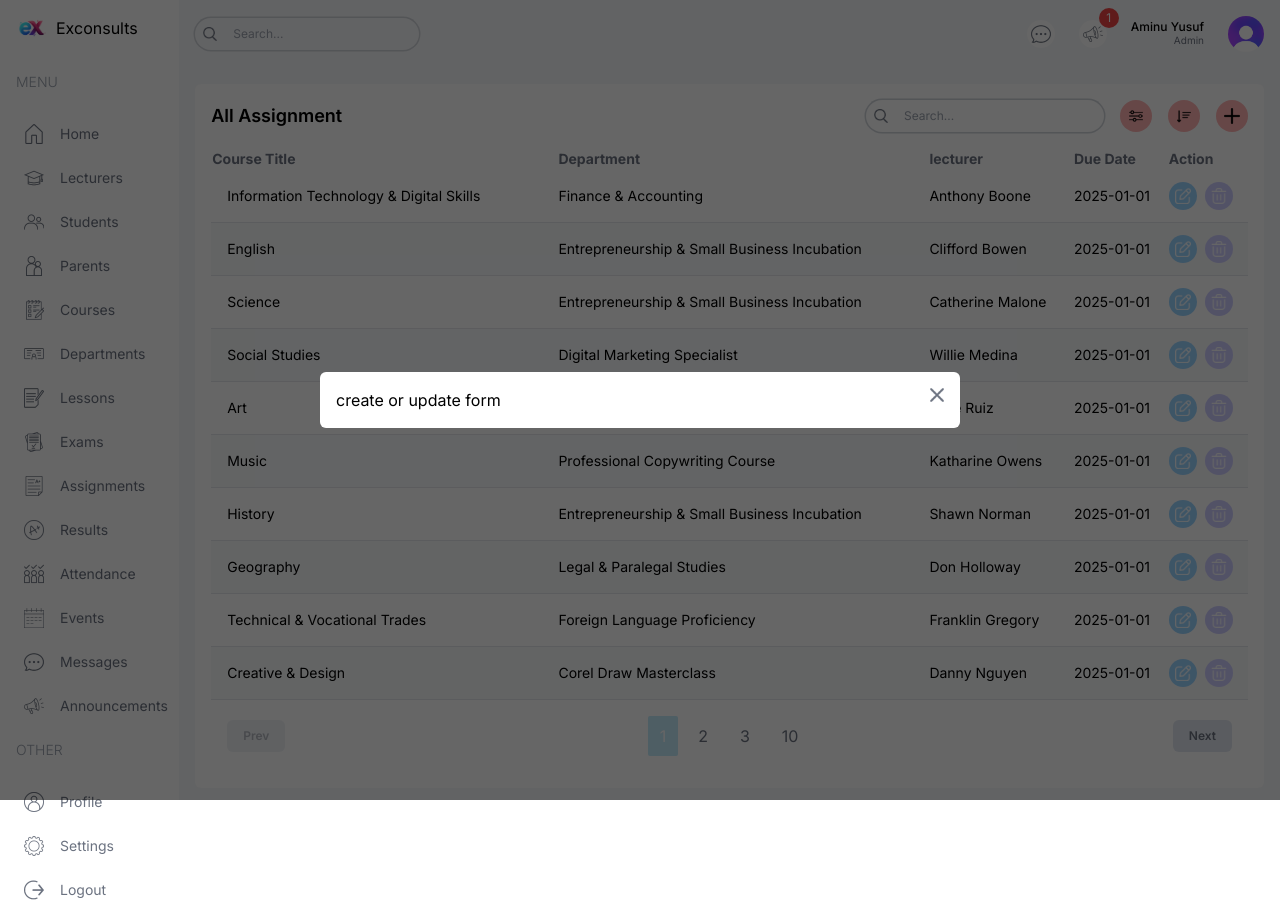
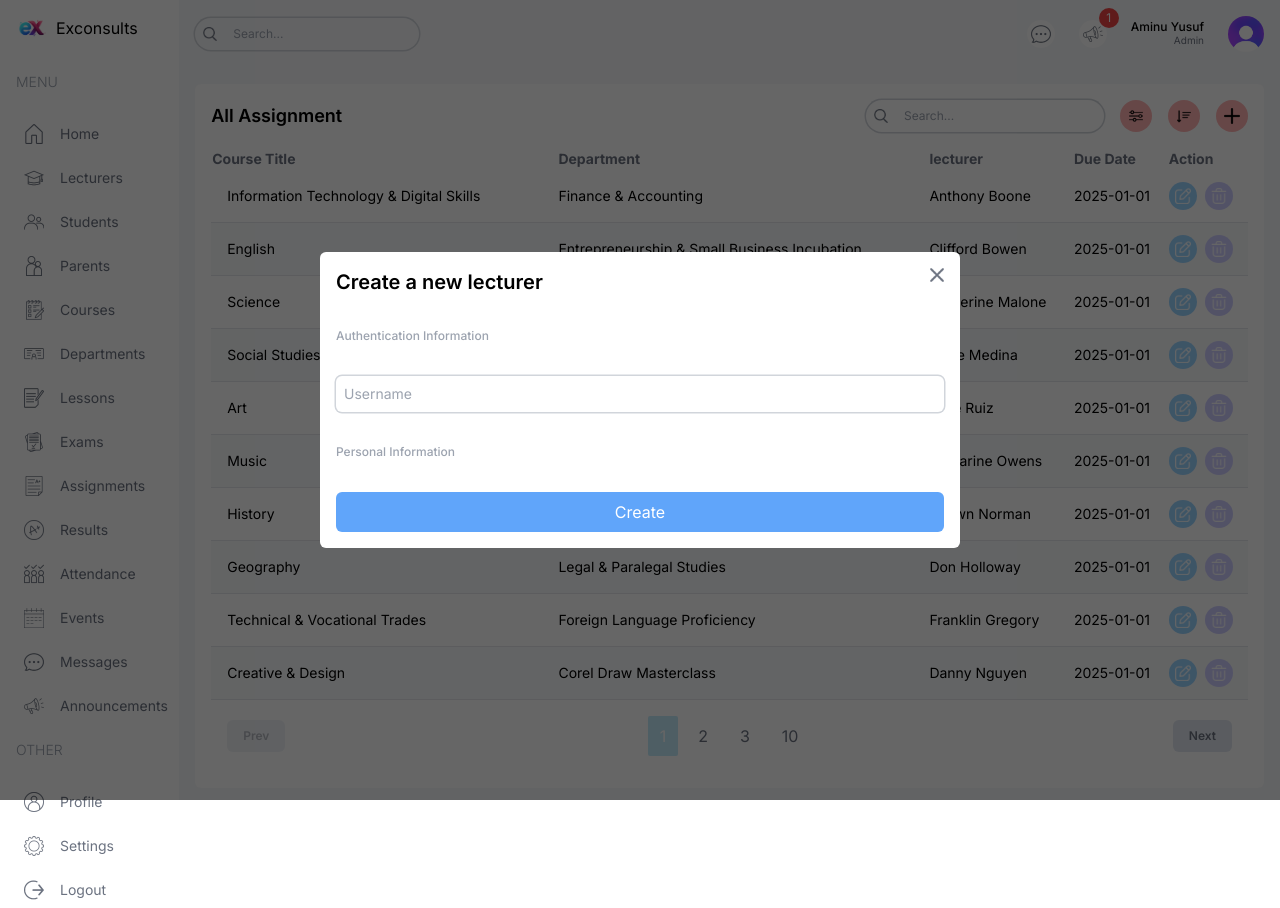
Before and after one commit to alameenkoko/exconsults, a Next.js app: page /list/assignments in a window 1280 px wide. Both pictures are taken after a click on the button 1231 px from the left and 116 px from the top of the page. Built offline with nearby package versions, Linux system fonts and the light colour scheme.

Commit message:
Added Modal Input

```diff
--- a/src/components/FormModal.tsx
+++ b/src/components/FormModal.tsx
@@ -2,6 +2,7 @@
 
 import Image from "next/image";
 import { useState } from "react";
+import TeacherForm from "./forms/TeacherForm";
 
 const FormModal =  ({
     table,
@@ -38,7 +39,7 @@
             <button className="bg-red-700 text-white py-2 px-4 rounded-md border-none w-max self-center">Delete</button>
         </form>
     ) : (
-        "create or update form"
+        <TeacherForm type="create" />
     )
 }
 
--- /dev/null
+++ b/src/components/forms/TeacherForm.tsx
@@ -0,0 +1,54 @@
+"use client";
+
+import { zodResolver } from '@hookform/resolvers/zod';
+import { useForm } from 'react-hook-form';
+import { z } from 'zod';
+
+const schema = z.object({
+  username: z
+  .string()
+  .min(3, { message: 'Username must be at least 3 characters long!' })
+  .max(20, { message: 'Username must be 20 characters long!' }),
+  email: z.string().email({message: "Invalid email address!"}),
+  password: z
+  .string()
+  .min(8, { message: 'Password must be at least 8 characters long!' }),
+  firstName:z.string().min(1,{message:"First name is required!"}),
+  lastName:z.string().min(1,{message:"Last name is required!"}),
+  phone:z.string().min(1,{message:"Phone number is required!"}),
+  address:z.string().min(1,{message:"Address is required!"}),
+  birthday:z.date({message:"Birthday is required!"}),
+  sex:z.enum(["male","female"], {message:"Sex is required!"}),
+  img:z.instanceof(File,{message:"Image is required!"}),
+
+});
+const TeacherForm = ({
+    type,
+    data
+}: {
+    type:"create" | "update";data?:any;
+}) => {
+    const {
+    register,
+    handleSubmit,
+    formState: { errors },
+  } = useForm({
+    resolver: zodResolver(schema),
+  });
+  const onSubmit = handleSubmit((data) => {
+    console.log(data);
+  });
+    return (
+    <form className='flex flex-col gap-8' onSubmit={onSubmit}>
+        <h1 className='text-xl font-semibold'>Create a new lecturer</h1>
+        <span className='text-xs text-gray-400 font-medium'>Authentication Information</span>
+        <input type="text" {...register("username")} placeholder='Username' className='ring-[1.5px] ring-gray-300 p-2 rounded-md text-sm' />
+        {errors.username?.message && <p>{errors.username?.message.toString()}</p>}
+
+       <span className='text-xs text-gray-400 font-medium'>Personal Information</span>
+     <button className='bg-blue-400 text-white p-2 rounded-md'>{type === "create" ? "Create" : "Update"  }</button>
+     </form>
+    )
+}
+
+export default TeacherForm;
```
Also changed, not shown: package.json (+6 -1 lines), 1 other file (tests, documents, lock files or other folders).
